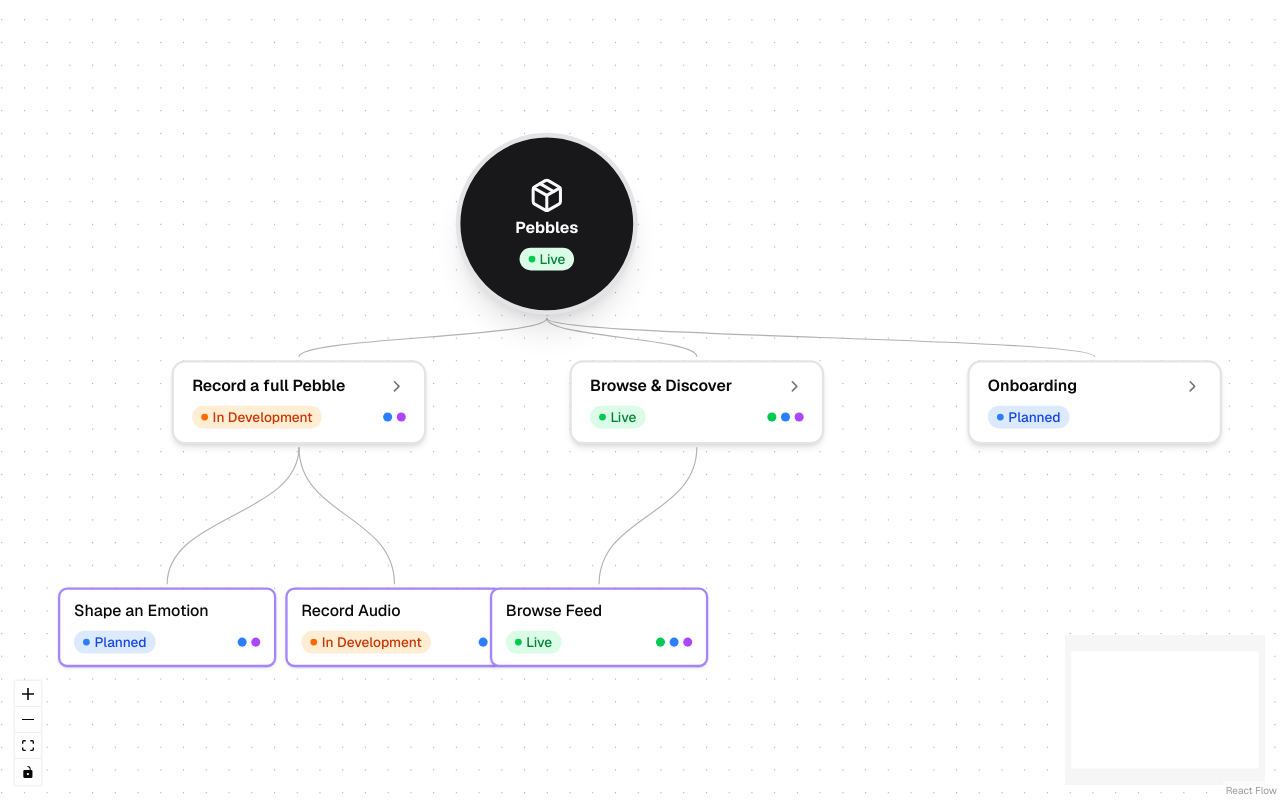
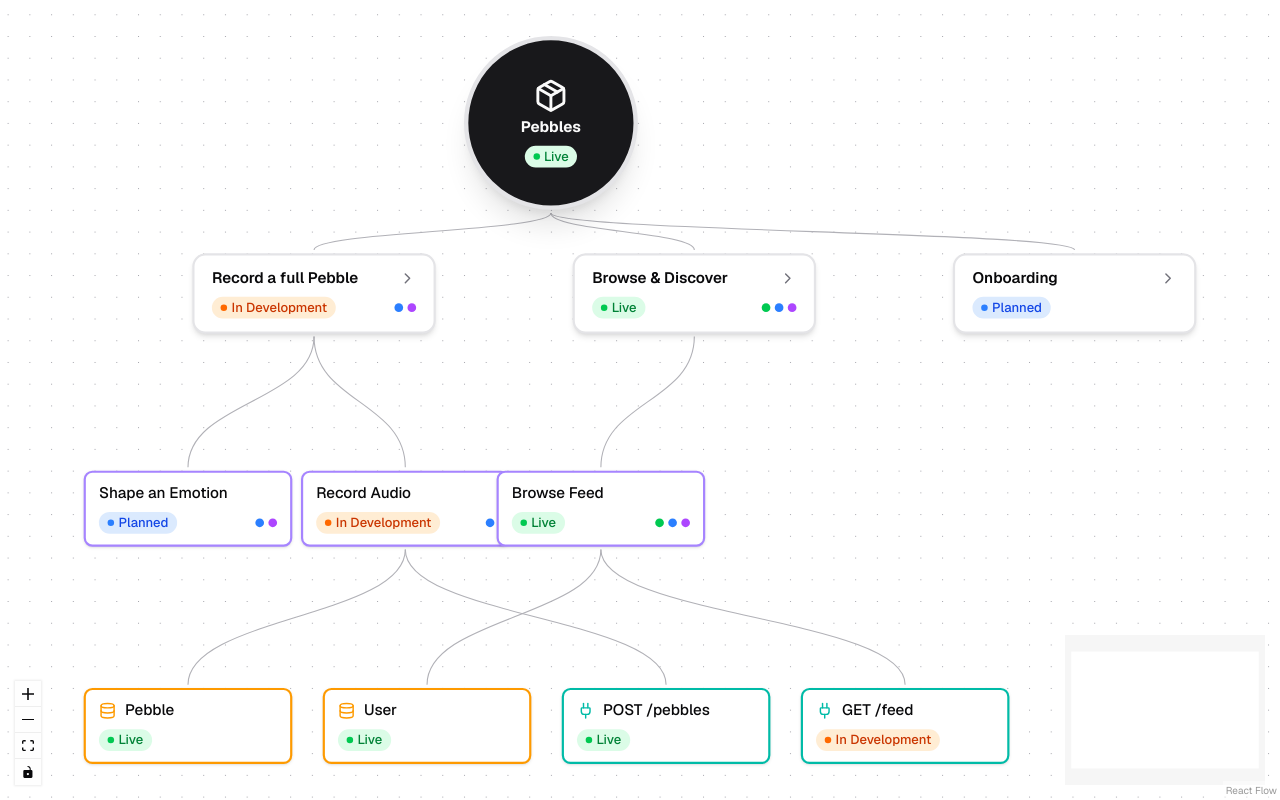
Before and after one commit to alexisbohns/arkaik, a Next.js app: page /project/1 in a window 1280 px wide. Built offline with nearby package versions, Linux system fonts and the light colour scheme.

Commit message:
feat: implement DataModelNode and ApiEndpointNode components
Co-authored-by: alexisbohns <58178426+alexisbohns@users.noreply.github.com>

```diff
--- a/app/project/[id]/page.tsx
+++ b/app/project/[id]/page.tsx
@@ -46,6 +46,30 @@ const initialNodes: Node[] = [
     position: { x: 380, y: 450 },
     data: { label: "Browse Feed", status: "live", platforms: ["web", "ios", "android"] },
   },
+  {
+    id: "8",
+    type: "dataModel",
+    position: { x: 0, y: 650 },
+    data: { label: "Pebble", status: "live" },
+  },
+  {
+    id: "9",
+    type: "dataModel",
+    position: { x: 220, y: 650 },
+    data: { label: "User", status: "live" },
+  },
+  {
+    id: "10",
+    type: "apiEndpoint",
+    position: { x: 440, y: 650 },
+    data: { label: "POST /pebbles", status: "live" },
+  },
+  {
+    id: "11",
+    type: "apiEndpoint",
+    position: { x: 660, y: 650 },
+    data: { label: "GET /feed", status: "in-development" },
+  },
 ];
 
 const initialEdges: Edge[] = [
@@ -55,6 +79,10 @@ const initialEdges: Edge[] = [
   { id: "e2-5", source: "2", target: "5" },
   { id: "e2-6", source: "2", target: "6" },
   { id: "e3-7", source: "3", target: "7" },
+  { id: "e6-8", source: "6", target: "8" },
+  { id: "e6-10", source: "6", target: "10" },
+  { id: "e7-9", source: "7", target: "9" },
+  { id: "e7-11", source: "7", target: "11" },
 ];
 
 export default function ProjectCanvasPage() {
--- a/components/graph/Canvas.tsx
+++ b/components/graph/Canvas.tsx
@@ -7,6 +7,8 @@ import { ScenarioNode } from "./nodes/ScenarioNode";
 import { FlowNode } from "./nodes/FlowNode";
 import { StepNode } from "./nodes/StepNode";
 import { ConditionNode } from "./nodes/ConditionNode";
+import { DataModelNode } from "./nodes/DataModelNode";
+import { ApiEndpointNode } from "./nodes/ApiEndpointNode";
 
 const nodeTypes = {
   product: ProductNode,
@@ -14,6 +16,8 @@ const nodeTypes = {
   flow: FlowNode,
   step: StepNode,
   condition: ConditionNode,
+  dataModel: DataModelNode,
+  apiEndpoint: ApiEndpointNode,
 };
 
 interface CanvasProps {
--- a/components/graph/nodes/ApiEndpointNode.tsx
+++ b/components/graph/nodes/ApiEndpointNode.tsx
@@ -1,9 +1,34 @@
-import type { NodeProps } from "@xyflow/react";
+"use client";
+
+import { Handle, Position, type NodeProps } from "@xyflow/react";
+import { Plug } from "lucide-react";
+import type { StatusId } from "@/lib/config/statuses";
+import { STATUS_STYLES, STATUS_LABELS } from "./node-styles";
 
 export function ApiEndpointNode({ data }: NodeProps) {
+  const status = (data.status as StatusId) ?? "idea";
+  const label = String(data.label ?? "API Endpoint");
+  const { badge, dot } = STATUS_STYLES[status] ?? STATUS_STYLES.idea;
+
   return (
-    <div className="rounded border px-3 py-2 bg-background text-sm font-medium">
-      {String(data.label)}
-    </div>
+    <>
+      <Handle type="target" position={Position.Top} className="opacity-0" />
+      <div
+        aria-label={label}
+        className="flex flex-col gap-2 w-48 px-3 py-2.5 rounded-lg bg-background border-2 border-teal-500 shadow-sm focus:outline-none focus-visible:ring-2 focus-visible:ring-ring"
+      >
+        <div className="flex items-center gap-2">
+          <Plug className="w-4 h-4 shrink-0 text-teal-500" />
+          <span title={label} className="text-sm font-medium leading-tight line-clamp-2 flex-1">
+            {label}
+          </span>
+        </div>
+        <span className={`flex items-center gap-1 text-xs px-2 py-0.5 rounded-full font-medium self-start ${badge}`}>
+          <span className={`w-1.5 h-1.5 rounded-full ${dot}`} />
+          {STATUS_LABELS[status]}
+        </span>
+      </div>
+      <Handle type="source" position={Position.Bottom} className="opacity-0" />
+    </>
   );
 }
--- a/components/graph/nodes/DataModelNode.tsx
+++ b/components/graph/nodes/DataModelNode.tsx
@@ -1,9 +1,34 @@
-import type { NodeProps } from "@xyflow/react";
+"use client";
+
+import { Handle, Position, type NodeProps } from "@xyflow/react";
+import { Database } from "lucide-react";
+import type { StatusId } from "@/lib/config/statuses";
+import { STATUS_STYLES, STATUS_LABELS } from "./node-styles";
 
 export function DataModelNode({ data }: NodeProps) {
+  const status = (data.status as StatusId) ?? "idea";
+  const label = String(data.label ?? "Data Model");
+  const { badge, dot } = STATUS_STYLES[status] ?? STATUS_STYLES.idea;
+
   return (
-    <div className="rounded border px-3 py-2 bg-background text-sm font-medium">
-      {String(data.label)}
-    </div>
+    <>
+      <Handle type="target" position={Position.Top} className="opacity-0" />
+      <div
+        aria-label={label}
+        className="flex flex-col gap-2 w-48 px-3 py-2.5 rounded-lg bg-background border-2 border-amber-500 shadow-sm focus:outline-none focus-visible:ring-2 focus-visible:ring-ring"
+      >
+        <div className="flex items-center gap-2">
+          <Database className="w-4 h-4 shrink-0 text-amber-500" />
+          <span title={label} className="text-sm font-medium leading-tight line-clamp-2 flex-1">
+            {label}
+          </span>
+        </div>
+        <span className={`flex items-center gap-1 text-xs px-2 py-0.5 rounded-full font-medium self-start ${badge}`}>
+          <span className={`w-1.5 h-1.5 rounded-full ${dot}`} />
+          {STATUS_LABELS[status]}
+        </span>
+      </div>
+      <Handle type="source" position={Position.Bottom} className="opacity-0" />
+    </>
   );
 }
```
Also changed, not shown: 1 other file (tests, documents, lock files or other folders).
